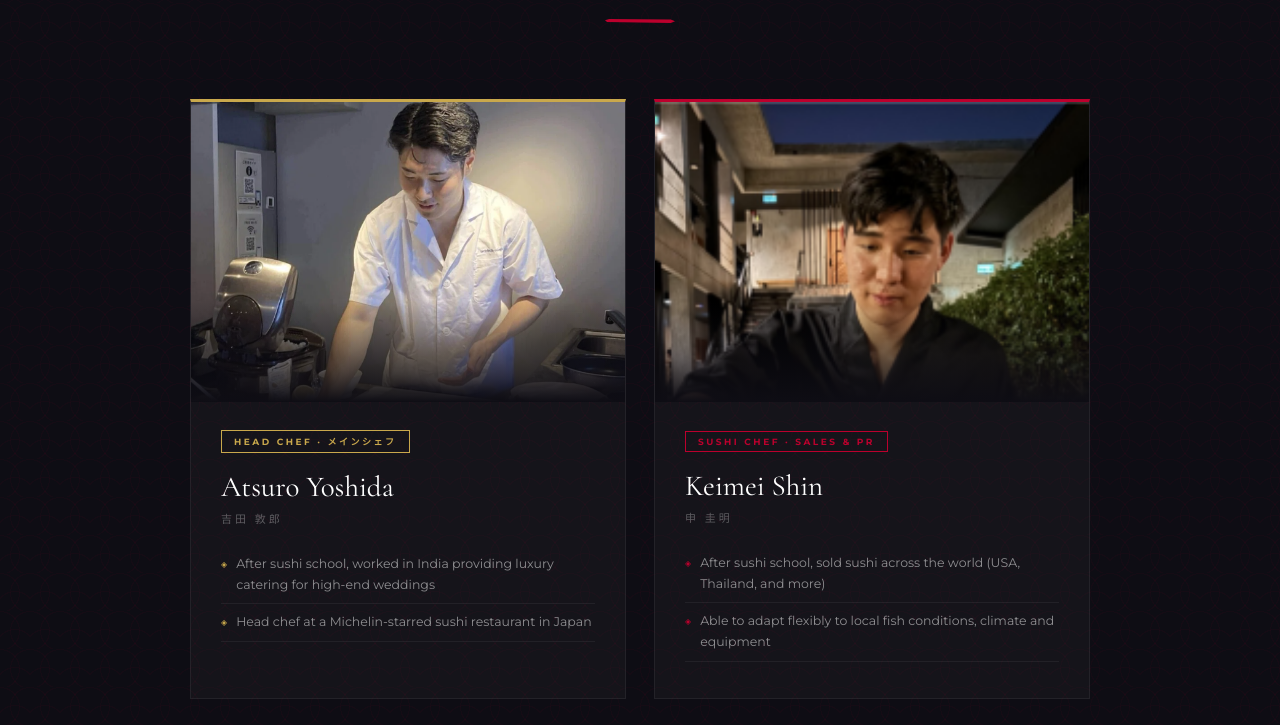
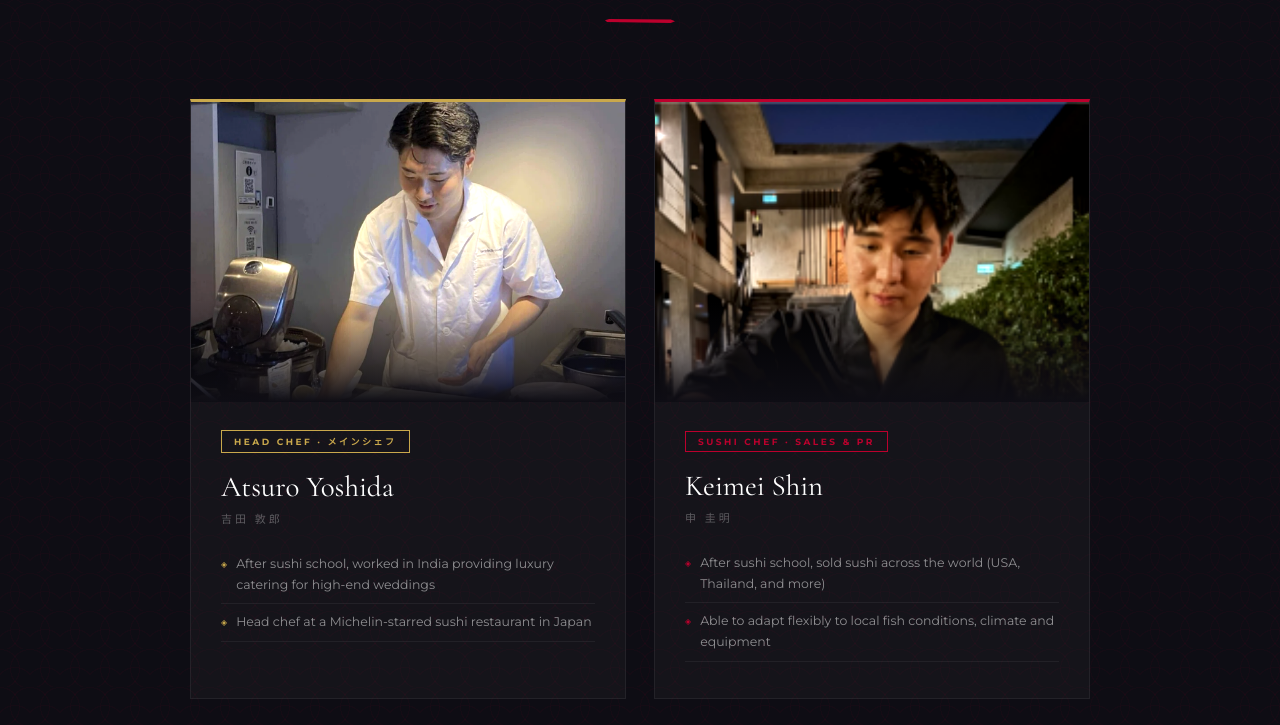
Before and after one commit to keimeishin-sys/thunagu, a plain HTML site: page index.html in a window 1280 px wide. Shown: the part 2152-2877 px from the top of the page. Drawn offline with nearby package versions, Linux system fonts and the light colour scheme.

Commit message:
メンバー写真を鮮明に調整

```diff
--- a/index.html
+++ b/index.html
@@ -774,6 +774,8 @@
       object-position: top center;
       display: block;
       transition: transform 0.65s ease;
+      filter: contrast(1.08) brightness(1.06) saturate(1.1);
+      image-rendering: -webkit-optimize-contrast;
     }
 
     .team-card:hover .team-photo-wrap img { transform: scale(1.08); }
```
